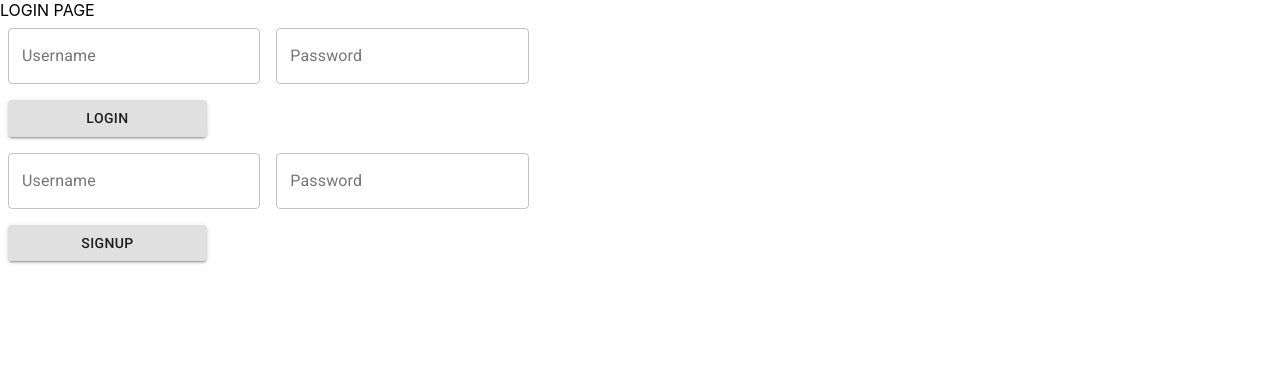
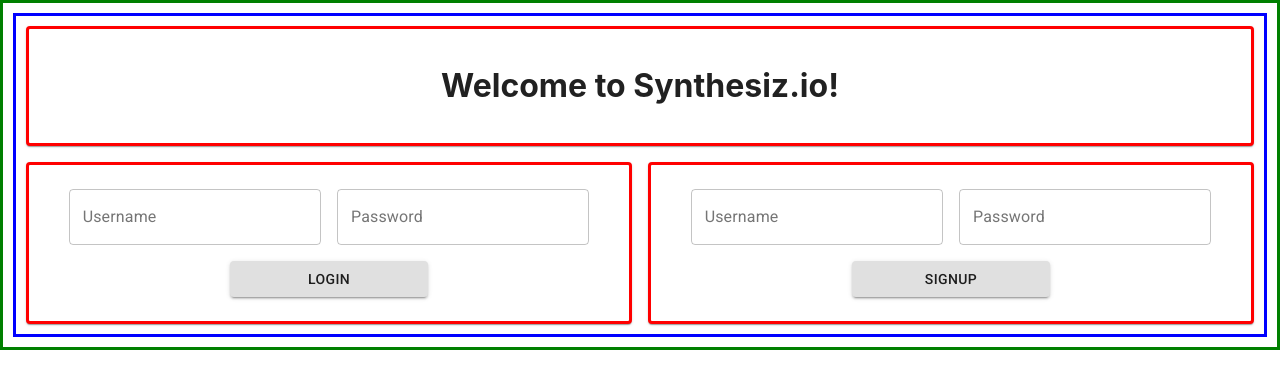
Before and after one commit to bstizzle/synthesizio-frontend, a React (Create React App) app: page / in a window 1280 px wide. Shown: the top 388 px of the page. Built offline with nearby package versions, Linux system fonts and the light colour scheme; no server answers.

Commit message:
tons of material-ui styling, grid setup and giving color-coded borders

```diff
--- a/src/Components/App.js
+++ b/src/Components/App.js
@@ -3,6 +3,8 @@
 import Login from './Login';
 import SynthEditor from './SynthEditor';
 import UserPage from './UserPage';
+
+import { makeStyles } from '@material-ui/core/styles';
 
 function App() {
   const [users, setUsers] = useState([])
@@ -29,14 +31,29 @@
       })
   }, [])
 
+  //Material-UI styles to send to class-component-style components, can't use the hooks in the class components themselves
+  const useStyles = makeStyles((theme) => ({
+    root: {
+        flexGrow: 1,
+    },
+    paper: {
+        padding: theme.spacing(2),
+        textAlign: 'center',
+        border: "3px solid purple",
+    },
+  }));
+
+  const classes = useStyles();
+  ///////////////////////////////////
+
   return (
-    <div>
+    <div className="app-container">
       <Route exact path='/'>
         <Login users={users} onSetCurrentUser={setCurrentUser} />
       </Route>
 
       <Route path='/syntheditor'>
-        <SynthEditor history={history} synth={currentSynth} currentUser={currentUser} synths={synths} />
+        <SynthEditor classes={classes} history={history} synth={currentSynth} currentUser={currentUser} synths={synths} />
       </Route>
 
       <Route path='/userpage'>
--- a/src/Components/Login.js
+++ b/src/Components/Login.js
@@ -1,8 +1,11 @@
 import React, { useState } from 'react';
 import { useHistory } from 'react-router-dom'
+
 import Button from '@material-ui/core/Button';
 import { makeStyles } from '@material-ui/core/styles';
 import TextField from '@material-ui/core/TextField';
+import Grid from '@material-ui/core/Grid';
+import Paper from '@material-ui/core/Paper';
 
 function Login({ users, onSetCurrentUser }) {
     const [username, setUsername] = useState("")
@@ -17,6 +20,11 @@
                 margin: theme.spacing(1),
                 width: '25ch',
             },
+        },
+        paper: {
+            padding: theme.spacing(2),
+            textAlign: 'center',
+            border: "3px solid red",
         },
     }));
 
@@ -59,21 +67,34 @@
     }
 
     return(
-        <div>
-            LOGIN PAGE
-            <br></br>
+        <div className="page-container">
+            <Grid container spacing={2}>
+                <Grid item xs={12}>
+                    <Paper className={classes.paper}>
+                        <h1>Welcome to Synthesiz.io!</h1>
+                    </Paper>
+                </Grid>
+                <Grid item xs={6}>
+                    <Paper className={classes.paper}>
                         <form onSubmit={handleLogin} className={classes.root} noValidate autoComplete="off">
                             <TextField id="outlined-basic" label="Username" variant="outlined" value={username} onChange={e => setUsername(e.target.value)} />
                             <TextField id="outlined-basic" label="Password" type='password' variant="outlined" value={password} onChange={e => setPassword(e.target.value)} />
                             <br></br>
                             <Button type='submit' variant="contained">Login</Button>
                         </form>
+                    </Paper>
+                </Grid>
+                <Grid item xs={6}>
+                    <Paper className={classes.paper}>
                         <form onSubmit={handleSignup} className={classes.root} noValidate autoComplete="off">
                             <TextField id="outlined-basic" label="Username" variant="outlined" value={username} onChange={e => setUsername(e.target.value)} />
                             <TextField id="outlined-basic" label="Password" type='password' variant="outlined" value={password} onChange={e => setPassword(e.target.value)} />
                             <br></br>
                             <Button type='submit' variant="contained">Signup</Button>
                         </form>
+                    </Paper>
+                </Grid>
+            </Grid>
         </div>
     )
 }
--- a/src/Components/SynthEditor.js
+++ b/src/Components/SynthEditor.js
@@ -2,7 +2,11 @@
 import { withRouter } from "react-router-dom";
 import AudioVisualiser from './AudioVisualiser';
 import SynthForm from './SynthForm';
+
 import Button from '@material-ui/core/Button';
+import Grid from '@material-ui/core/Grid';
+import Paper from '@material-ui/core/Paper';
+import Typography from '@material-ui/core/Typography';
 
 class SynthEditor extends Component {
     constructor(props) {
@@ -28,6 +32,7 @@
         console.log(this.synth)
         this.state = { audioData: new Uint8Array(0), mute: true };
         this.tick = this.tick.bind(this);
+        this.classes = this.props.classes
     };
 
     //CRUD/routing methods
@@ -246,15 +251,41 @@
 
     render(){
         return(
-            <div>
+            <div className="page-container">
+                <Grid container direction="row" justify="center" alignItems="stretch" spacing={2}>
+                    <Grid item xs={6}>
+                        <Paper className={this.classes.paper}>
+                            <Typography variant="h3">
+                                SYNTH EDITOR
+                            </Typography>
+                        </Paper>
+                    </Grid>
+                    <Grid item xs={3}>
+                        <Paper className={this.classes.paper}>
                             <Button onClick={this.handleUserRoute} variant="contained">User Page</Button>
+                        </Paper>
+                    </Grid>
+                    <Grid item xs={3}>
+                        <Paper className={this.classes.paper}>
+
                             <Button onClick={this.handleLogout} variant="contained">Logout Button</Button>
-                <br></br>
-                SYNTH EDITOR PAGE
-                <br></br>
+                        </Paper>
+                    </Grid>
+
+                    <Grid item xs={12}>
+                        <Paper className={this.classes.paper}>
+                            <AudioVisualiser audioData={this.dataArray} analyser={this.analyser} />
+                        </Paper>
+                    </Grid>
+
+                    <Grid item xs={12}>
+                        <Paper className={this.classes.paper}>
                             <Button onClick={this.handleMute} variant="contained">Mute</Button>
-                <br></br>
-                <AudioVisualiser audioData={this.dataArray} analyser={this.analyser} />
+                        </Paper>
+                    </Grid>
+
+                    <Grid item xs={12}>
+                        <Paper className={this.classes.paper}>
                             <SynthForm synth={this.synth}
                                 onFreq1Change={this.handleFreq1Change}
                                 onFreq2Change={this.handleFreq2Change}
@@ -266,8 +297,14 @@
                                 onDistToggle={this.handleDistToggle}
                                 onNameChange={this.handleNameChange}
                             />
-                <br></br>
+                        </Paper>
+                    </Grid>
+                    <Grid item xs={12}>
+                        <Paper className={this.classes.paper}>
                             <Button onClick={this.handleSynthSubmit} variant="contained">{this.synth.id ? "Save Synth" : "Create Synth"}</Button>
+                        </Paper>
+                    </Grid>
+                </Grid>
             </div>
         );
     };
--- a/src/Components/SynthForm.js
+++ b/src/Components/SynthForm.js
@@ -8,6 +8,9 @@
 import FormControlLabel from '@material-ui/core/FormControlLabel';
 import Switch from '@material-ui/core/Switch';
 import TextField from '@material-ui/core/TextField';
+import Grid from '@material-ui/core/Grid';
+import Paper from '@material-ui/core/Paper';
+
 
 function SynthForm({onNameChange, onFreq1Change, onFreq2Change, onType1Change, onType2Change, onGainChange, onDistCurveChange, onDistGainChange, onDistToggle, synth: {name, osc_type_1, osc_type_2, osc_freq_1, osc_freq_2, osc_gain, distortion_toggle, distortion_curve, distortion_gain, delay_length}}) {
     const [freqSlider1, setFreqSlider1] = useState({x: 49});
@@ -82,15 +85,24 @@
         selectEmpty: {
           marginTop: theme.spacing(2),
         },
+        root: {
+            flexGrow: 1,
+        },
+        paper: {
+            padding: theme.spacing(2),
+            textAlign: 'center',
+            border: "3px solid red",
+        },
     }));
 
     const classes = useStyles();
 ////////////////////////////
 
     return(
-        <div>
-            SYNTH FORM
-            <br></br>
+        <div className={classes.root}>
+            <Grid container spacing={2}>
+                <Grid item xs={6}>
+                    <Paper className={classes.paper}>
                         <label>Gain: {osc_gain}</label>
                         <br></br>
                         <Slider axis="x" xstep={0.05} xmin={0} xmax={0.5} x={gain.x} onChange={x => changeGain(x)} />
@@ -130,10 +142,14 @@
                             <option value='square'>Square</option>
                             </Select>
                         </FormControl>
+                    </Paper>
+                </Grid>
                 <br></br>
+                <Grid item xs={6}>
+                    <Paper className={classes.paper}>
                         <FormControlLabel
                             control={<Switch checked={distToggle} onChange={changeDistToggle} name="distToggle" />}
-                label="Secondary"
+                            label="Distortion Off/On"
                         />
                         <br></br>
                         <FormControl className={classes.formControl}>
@@ -151,10 +167,14 @@
                         <label>Distortion Amount: {distortion_gain}</label>
                         <br></br>
                         <Slider axis="x" xstep={1} xmin={0} xmax={100} x={distGain.x} onChange={x => changeDistGain(x)} />
-            <br></br>
-            ----------------------------
-            <br></br>
+                    </Paper>
+                </Grid>
+                <Grid item xs={12}>
+                    <Paper className={classes.paper}>
                         <TextField id="outlined-basic" label="Synth Name" variant="outlined" value={synthName} onChange={changeSynthName} />
+                    </Paper>
+                </Grid>
+            </Grid>
         </div>
     )
 }
--- a/src/Components/SynthItem.js
+++ b/src/Components/SynthItem.js
@@ -1,6 +1,10 @@
 import React from 'react';
 import { useHistory } from 'react-router-dom'
+
 import Button from '@material-ui/core/Button';
+import Grid from '@material-ui/core/Grid';
+import Paper from '@material-ui/core/Paper';
+import { makeStyles } from '@material-ui/core/styles';
 
 function SynthItem({ synth, onSetCurrentSynth, onSynthDelete }) {
     const history = useHistory()
@@ -25,11 +29,30 @@
         })
     }
 
+    //Material-UI styling
+    const useStyles = makeStyles((theme) => ({
+        root: {
+            flexGrow: 1,
+        },
+        paper: {
+            padding: theme.spacing(2),
+            textAlign: 'center',
+            border: "3px solid purple",
+        },
+    }));
+
+    const classes = useStyles();
+    ///////////////////////////////////
+
     //render all the user's synths with a button routing to the editor and a delete button
     return(
-        <div>
-            <Button onClick={handleEdit} variant="contained" color="primary">{synth.name}</Button>
-            <Button onClick={handleDelete} variant="contained" color="secondary">X</Button>
+        <div className={classes.root}>
+            <Grid container item xs={12}>
+                <Paper className={classes.paper}>
+                    <Button onClick={handleEdit} variant="contained" color="primary">{synth.name}</Button>
+                    <Button onClick={handleDelete} variant="contained" color="secondary">X</Button>
+                </Paper>
+            </Grid>
         </div>
     )
 }
--- a/src/Components/UserPage.js
+++ b/src/Components/UserPage.js
@@ -1,7 +1,12 @@
 import React from 'react';
 import { useHistory } from 'react-router-dom'
 import SynthItem from './SynthItem';
+
 import Button from '@material-ui/core/Button';
+import Grid from '@material-ui/core/Grid';
+import Paper from '@material-ui/core/Paper';
+import Typography from '@material-ui/core/Typography';
+import { makeStyles } from '@material-ui/core/styles';
 
 function UserPage({ onSetCurrentSynth, currentUser, synths, onSetSynths }) {
     const history = useHistory()
@@ -32,14 +37,50 @@
         return <SynthItem onSynthDelete={handleSynthDelete} key={synth.id} synth={synth} onSetCurrentSynth={onSetCurrentSynth} />;
     })
 
+    //Material-UI styling
+    const useStyles = makeStyles((theme) => ({
+        root: {
+            flexGrow: 1,
+        },
+        paper: {
+            padding: theme.spacing(2),
+            textAlign: 'center',
+            border: "3px solid red",
+        },
+    }));
+
+    const classes = useStyles();
+    ///////////////////////////////////
+
     return(
-        <div>
-            <Button onClick={handleLogout} variant="contained">Logout Button</Button>
-            <br></br>
-            USER PAGE
-            {synthItems}
-            <br></br>
-            <Button onClick={handleNew} variant="contained">Create New Synth</Button>
+        <div className="page-container">
+            <Grid container spacing={2}>
+                <Grid item xs={6}>
+                    <Paper className={classes.paper}>
+                        <Typography variant="h3">
+                            USER PAGE
+                        </Typography>
+                    </Paper>
+                </Grid>
+                <Grid item xs={6}>
+                    <Paper className={classes.paper}>
+                        <Button onClick={handleLogout} variant="contained">Logout Button</Button>
+                    </Paper>
+                </Grid>
+                <Grid item xs={6}>
+                    <Paper className={classes.paper}>
+                        {synthItems}
+                    </Paper>
+                </Grid>
+                <Grid item xs={6}>
+                    <Paper className={classes.paper}>
+                        <Button onClick={handleNew} variant="contained">Create New Synth</Button>
+                        <br></br>
+                        <br></br>
+                        <Button variant="contained">Browse Synths (dead button for now)</Button>
+                    </Paper>
+                </Grid>
+            </Grid>
         </div>
     )
 }
--- a/src/index.css
+++ b/src/index.css
@@ -11,3 +11,17 @@
   font-family: source-code-pro, Menlo, Monaco, Consolas, 'Courier New',
     monospace;
 }
+
+.app-container {
+  margin: auto;
+  text-align: center;
+  border: 3px solid green;
+  padding: 10px;
+}
+
+.page-container {
+  margin: auto;
+  text-align: center;
+  border: 3px solid blue;
+  padding: 10px;
+}
```
Also changed, not shown: 1 other file (tests, documents, lock files or other folders). Lines whose indentation alone changed are shown as unchanged.
